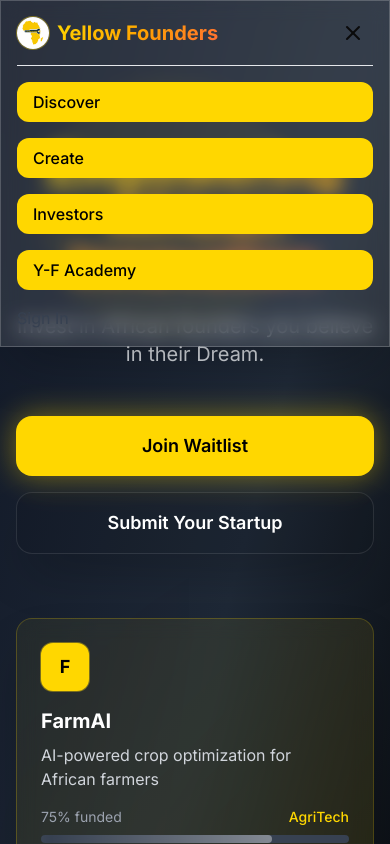
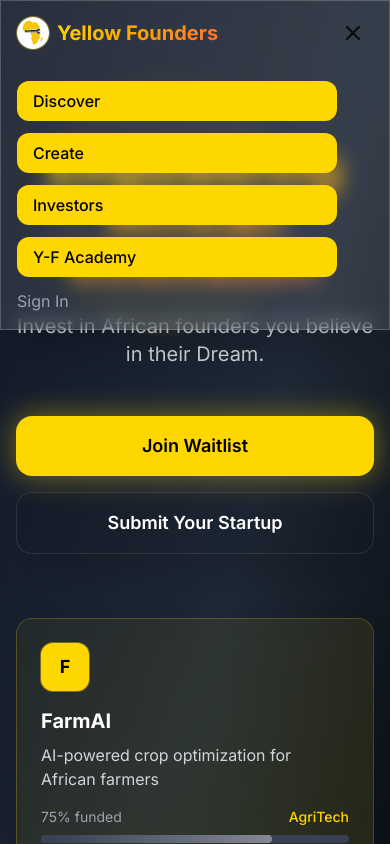
Before and after one commit to mitdroneadmin/Yellow-founders, a Next.js app: page / in a window 390 px wide. Both pictures are taken after a click on the button 353 px from the left and 33 px from the top of the page. Shown: the top 844 px of the page. Built offline with nearby package versions, Linux system fonts and the light colour scheme.

Commit message:
Updated Navigation.tsx

```diff
--- a/components/Navigation.tsx
+++ b/components/Navigation.tsx
@@ -52,8 +52,8 @@ export default function Navigation() {
 
         {/* Mobile Navigation */}
         {isOpen && (
-          <div className="md:hidden py-4 border-t border-gray-200">
-            <div className="flex flex-col space-y-4">
+          <div className="md:hidden py-4">
+            <div className="flex flex-col space-y-3 max-w-xs">
               <Link href="/discover" className="bg-primary text-black px-4 py-2 rounded-xl hover:bg-primary-500 transition-colors font-medium">
                 Discover
               </Link>
@@ -66,7 +66,7 @@ export default function Navigation() {
               <Link href="/yf-academy" className="bg-primary text-black px-4 py-2 rounded-xl hover:bg-primary-500 transition-colors font-medium">
                 Y-F Academy
               </Link>
-              <button className="text-gray-700 hover:text-primary transition-colors text-left">
+              <button className="text-gray-400 hover:text-primary transition-colors text-left">
                 Sign In
               </button>
             </div>
```
